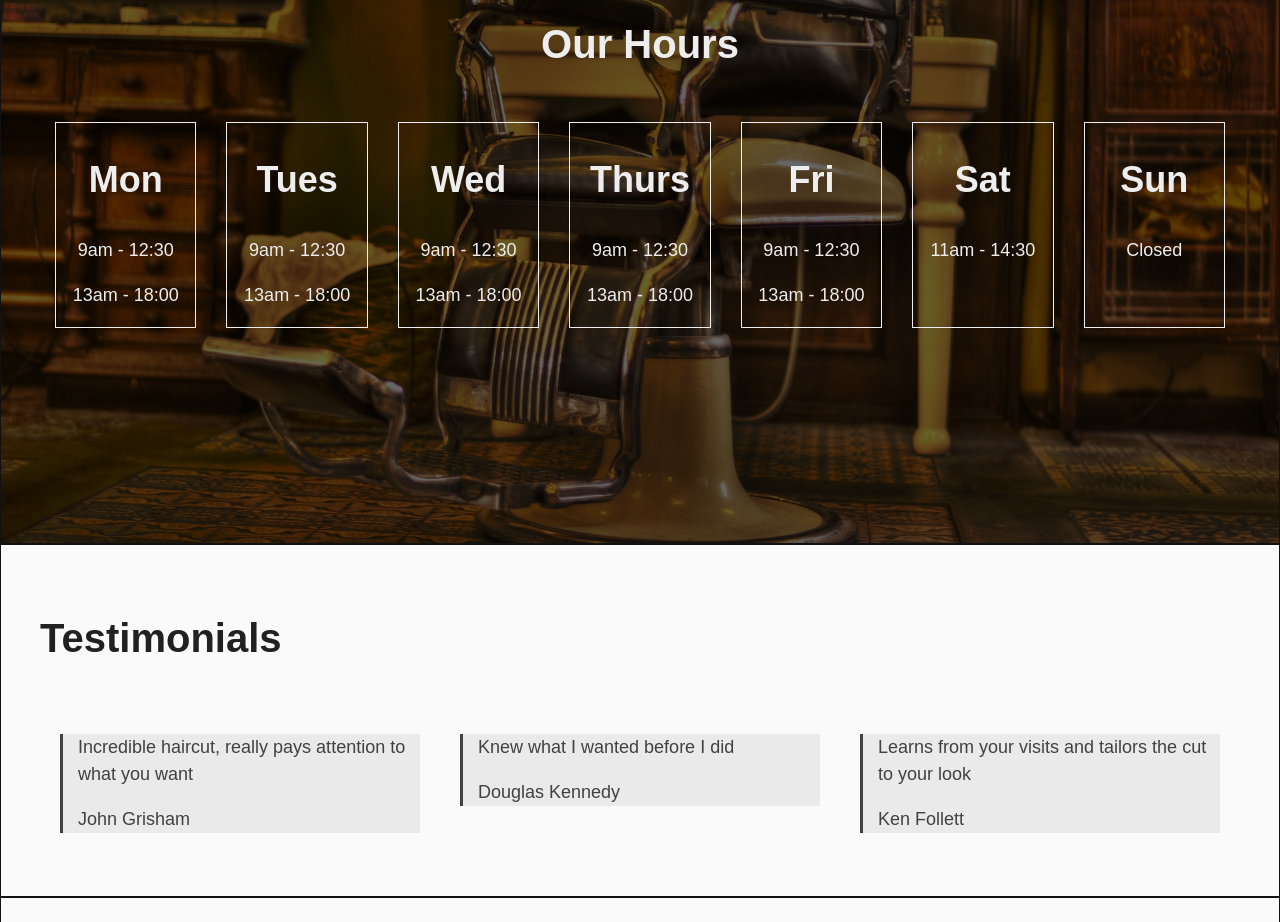
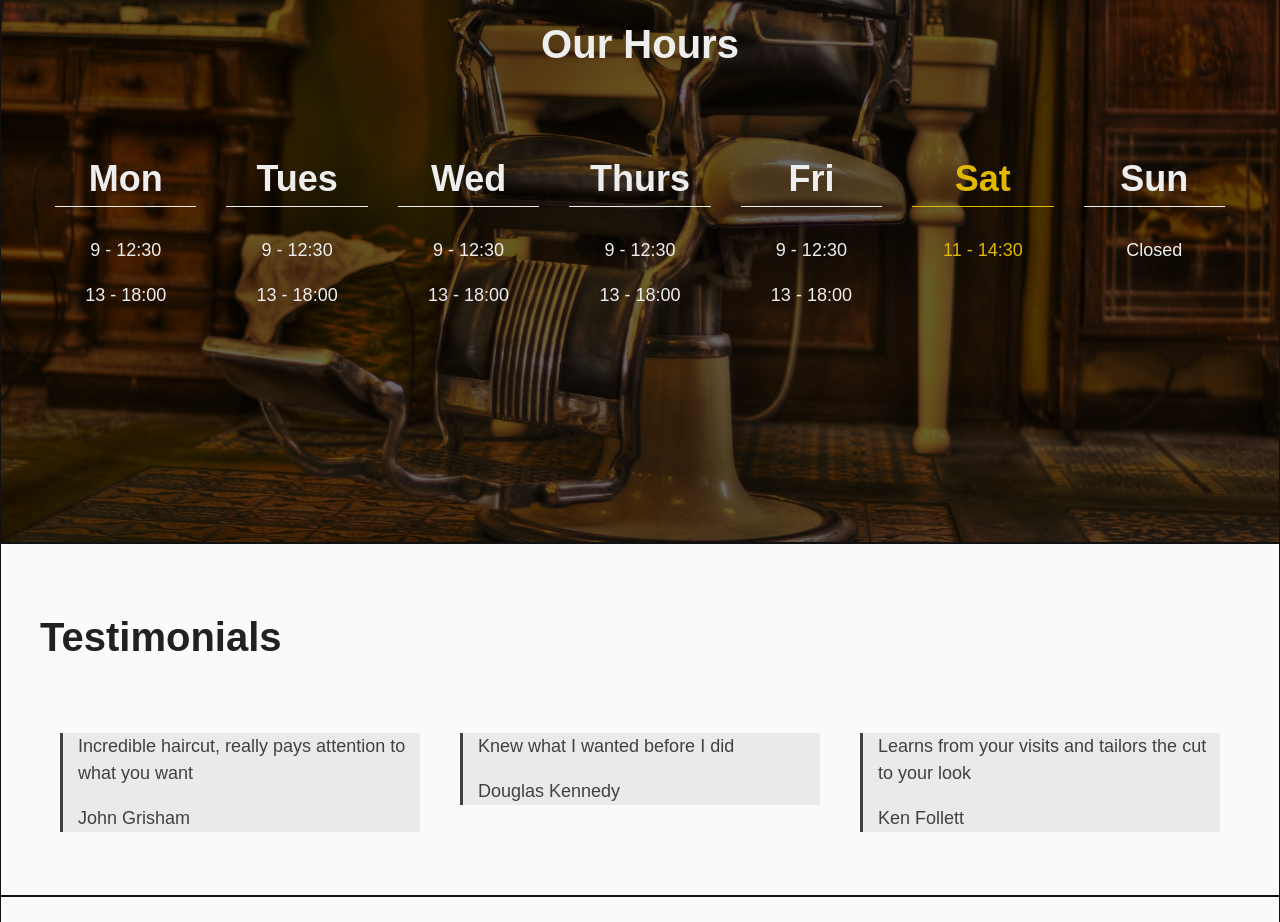
Before and after one commit to adunne8/Barber, a plain HTML site: page index.html in a window 1280 px wide. Shown: the part 1720-2642 px from the top of the page. Drawn offline with Linux system fonts and the light colour scheme.

Commit message:
Added day highlight and altered css

```diff
--- a/css/custom.scss
+++ b/css/custom.scss
@@ -169,15 +169,20 @@ a{
 
 // OPENING HOURS
 .day{
-    border: 1px solid $white;
+    transition: transform .1s ease-in-out;
+    h2{
+        border-bottom: 1px solid $white;
+    }
 
-    transition: transform .1s ease-in-out;
     &:hover{
         transform: scale(1.05);
+    }
+    &.day-highlight{
         color: $accent;
-        border-color: $accent;
+
         h2{
             color: $accent;
+            border-color: $accent;
         }
     }
 }
--- a/index.html
+++ b/index.html
@@ -125,37 +125,37 @@
 
           <div class="day flex_item">
             <h2>Mon</h2>
-            <p>9am - 12:30</p>
-            <p>13am - 18:00</p>
+            <p>9 - 12:30</p>
+            <p>13 - 18:00</p>
           </div>
 
           <div class="day flex_item">
             <h2>Tues</h2>
-            <p>9am - 12:30</p>
-            <p>13am - 18:00</p>
+            <p>9 - 12:30</p>
+            <p>13 - 18:00</p>
           </div>
 
           <div class="day flex_item">
             <h2>Wed</h2>
-            <p>9am - 12:30</p>
-            <p>13am - 18:00</p>
+            <p>9 - 12:30</p>
+            <p>13 - 18:00</p>
           </div>
 
           <div class="day flex_item">
             <h2>Thurs</h2>
-            <p>9am - 12:30</p>
-            <p>13am - 18:00</p>
+            <p>9 - 12:30</p>
+            <p>13 - 18:00</p>
           </div>
 
           <div class="day flex_item">
             <h2>Fri</h2>
-            <p>9am - 12:30</p>
-            <p>13am - 18:00</p>
+            <p>9 - 12:30</p>
+            <p>13 - 18:00</p>
           </div>
 
           <div class="day flex_item">
             <h2>Sat</h2>
-            <p>11am - 14:30</p>
+            <p>11 - 14:30</p>
           </div>
 
           <div class="day flex_item">
--- a/js/custom.js
+++ b/js/custom.js
@@ -1,23 +1,27 @@
 // ALL IMAGES THAT NEED TO FILL THEIR CONTAINER - SIMILAR TO COVER
 const fillImages = document.querySelectorAll('.img-fill img');
+const dayElements = document.querySelectorAll('.day');
 
+// FILL IMAGE TO CONTAINER FUNCTION
 function fitImages() {
     fillImages.forEach((fillImage) => {
         //ENSURE IMAGE IS LOADED FOR CORRECT DIMENSIONS
         fillImage.onload = function(){
             const imgDims = fillImage.getBoundingClientRect();
-            (imgDims.width > imgDims.height) ? fillImage.classList.add('img-wide') :  fillImage.classList.add('img-tall');
-            /*
-            if (imgDims.width > imgDims.height) {
-                fillImage.classList.add('img-wide')
-            }
-            else {
-                fillImage.classList.add('img-tall')
-            }
-            */
+            imgDims.width > imgDims.height ? fillImage.classList.add('img-wide') :  fillImage.classList.add('img-tall');
+
         }
     })
 
 };
 
+function highlightDay(){
+    const date = new Date();
+    const day = date.getDay();
+
+    console.log(dayElements[day-1].classList.add('day-highlight'));
+
+}
+
+highlightDay();
 fitImages();
```
Also changed, not shown: css/custom.css, 1 other file.
